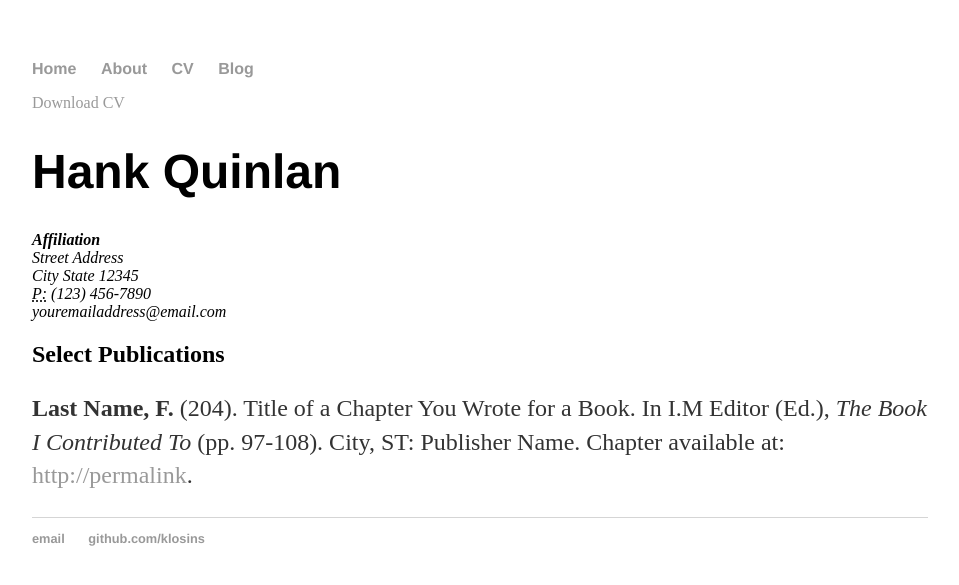
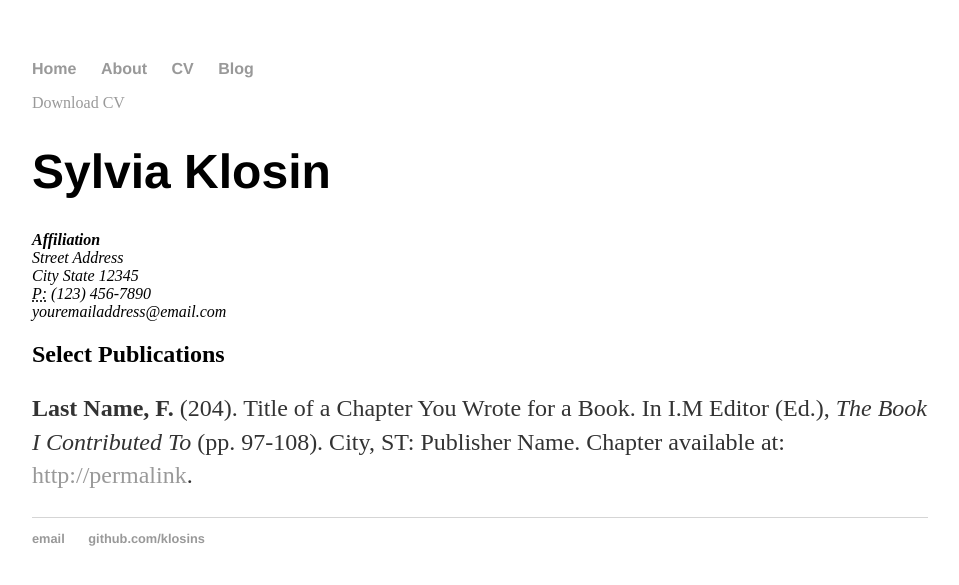
Before and after one commit to lcurrier/lcurrier.github.io, a Jekyll site: the page built from cv/index.html, in a window 1280 px wide. Shown: the top 585 px of the page, without its empty margins (160-1119 px from the left). Built offline with Jekyll 4.4.1, drawn with Linux system fonts in a browser that asks for light colours.

Commit message:
Update index.html

```diff
--- a/cv/index.html
+++ b/cv/index.html
@@ -5,7 +5,7 @@ title: Sylvia Klosin's CV
 
 	<div class="cv">
 		<a href="#" class="download" title="Download CV as PDF">Download CV</a>
-					<h1>Hank Quinlan</h1>
+					<h1>Sylvia Klosin</h1>
 					<address>
 					<strong>Affiliation</strong><br>
 					Street Address<br>
```
